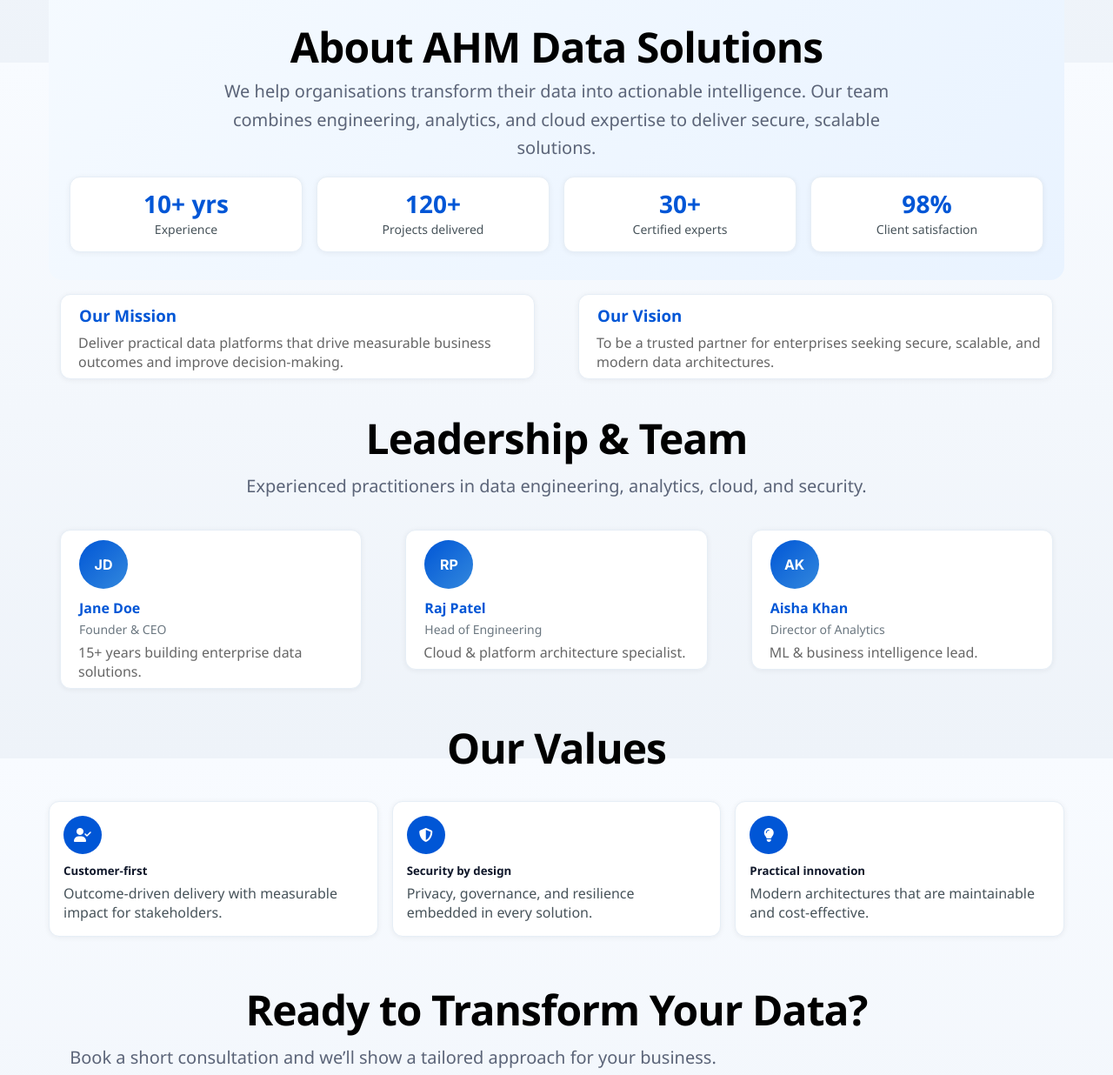
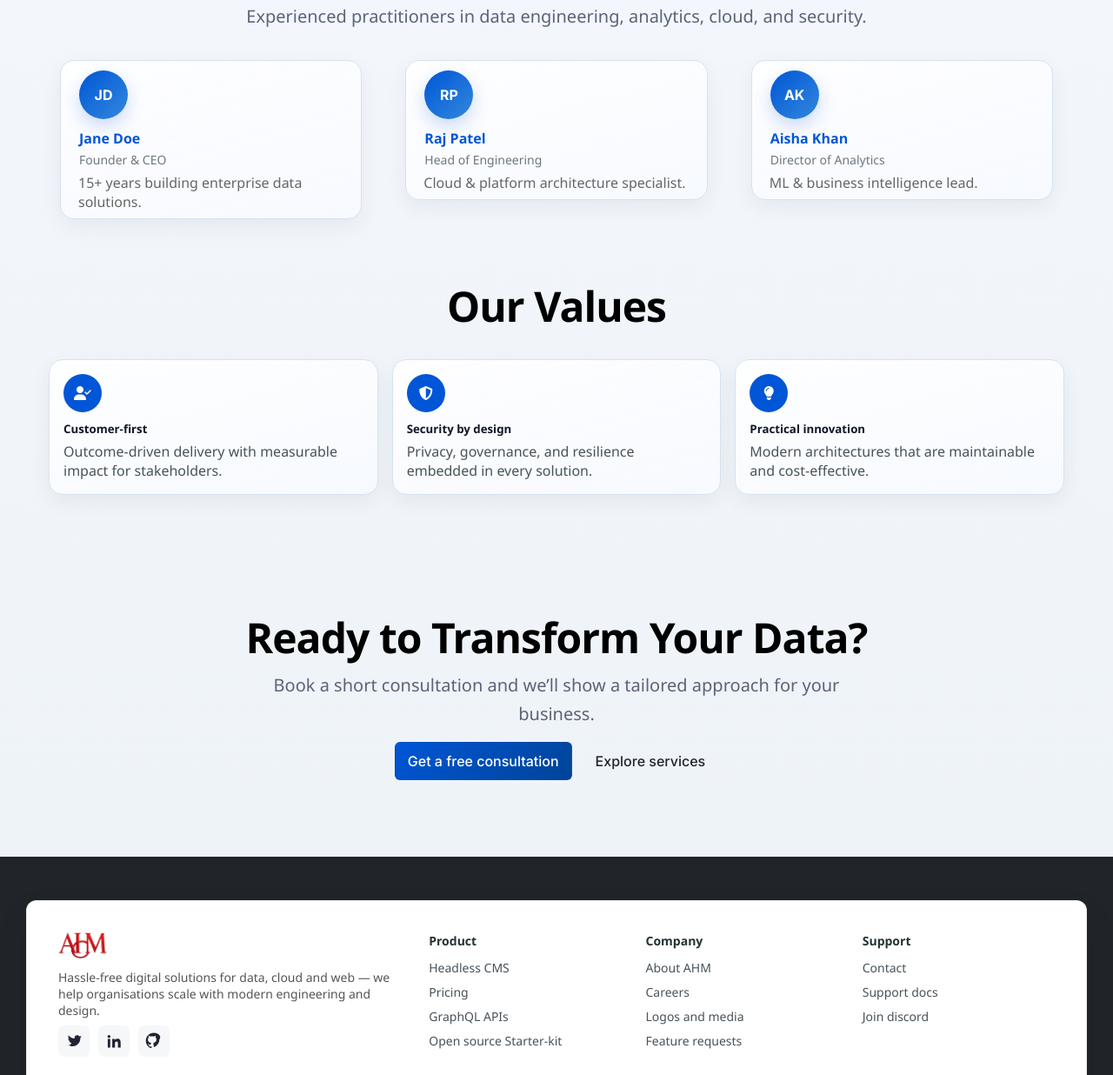
Before and after one commit to tellmesameer/AHM_WEB, a plain HTML site: page AHM_Website/pages/about/index.html in a window 1280 px wide. Shown: the part 728-1964 px from the top of the page at 87% size. Drawn offline with Linux system fonts and the light colour scheme.

Commit message:
Reimagine About page and normalize CTA alignment

```diff
--- a/AHM_Website/pages/about/index.html
+++ b/AHM_Website/pages/about/index.html
@@ -11,10 +11,9 @@
 <body>
   <div data-include="/AHM_WEB/AHM_Website/components/organisms/header.html"></div>
 
-  <div data-include="/AHM_WEB/AHM_Website/components/organisms/hero.html"></div>
-
-  <main class="container" role="main">
-    <section class="py-5" aria-labelledby="about-intro">
+  <main class="about-page" id="main" role="main">
+    <section class="py-5 about-intro-shell" aria-labelledby="about-intro">
+      <div class="container">
         <div class="section-header text-center mb-4 about-hero">
           <h1 id="about-intro" class="section-title">About AHM Data Solutions</h1>
           <p class="section-subtitle">We help organisations transform their data into actionable intelligence. Our team combines engineering, analytics, and cloud expertise to deliver secure, scalable solutions.</p>
@@ -44,9 +43,11 @@
             </div>
           </div>
         </div>
+      </div>
     </section>
 
-    <section class="py-5" aria-labelledby="team">
+    <section class="py-5 about-team-shell" aria-labelledby="team">
+      <div class="container">
         <div class="section-header text-center mb-3">
           <h2 id="team" class="section-title">Leadership & Team</h2>
           <p class="section-subtitle">Experienced practitioners in data engineering, analytics, cloud, and security.</p>
@@ -84,9 +85,11 @@
             </div>
           </div>
         </div>
+      </div>
     </section>
 
-    <section class="py-5" aria-labelledby="values">
+    <section class="py-5 about-values-shell" aria-labelledby="values">
+      <div class="container">
         <div class="section-header text-center mb-3">
           <h2 id="values" class="section-title">Our Values</h2>
         </div>
@@ -107,18 +110,21 @@
             <p class="value-desc">Modern architectures that are maintainable and cost-effective.</p>
           </div>
         </div>
+      </div>
     </section>
 
-    <section class="py-5 bg-light text-center" aria-labelledby="cta">
+    <section class="py-5 text-center about-cta-shell" aria-labelledby="cta">
       <div class="container">
         <h2 id="cta" class="section-title">Ready to Transform Your Data?</h2>
         <p class="section-subtitle mb-4">Book a short consultation and we’ll show a tailored approach for your business.</p>
-  <a class="btn btn-primary me-2" href="pages/consultation/index.html">Get a free consultation</a>
-  <a class="btn btn-outline-secondary" href="pages/services/index.html">Explore services</a>
+        <div class="cta-actions">
+          <a class="btn btn-primary" href="/AHM_WEB/AHM_Website/pages/consultation/index.html">Get a free consultation</a>
+          <a class="btn btn-outline-secondary" href="/AHM_WEB/AHM_Website/pages/services/index.html">Explore services</a>
+        </div>
       </div>
     </section>
+  </main>
 
-  </main>
   <div data-include="/AHM_WEB/AHM_Website/components/organisms/footer.html"></div>
   <script src="../../../js/partials.js" defer></script>
   <script src="../../../js/phase3.js" defer></script>
--- a/AHM_Website/pages/solutions/index.html
+++ b/AHM_Website/pages/solutions/index.html
@@ -109,8 +109,10 @@
       <div class="container">
         <h2 id="solutions-cta" class="section-title">Start with a quick discovery</h2>
         <p class="section-subtitle mb-4">We’ll map your current state, identify quick wins, and propose a roadmap.</p>
-        <a class="btn btn-primary me-2" href="/AHM_WEB/AHM_Website/pages/consultation/index.html">Book a free consultation</a>
-        <a class="btn btn-outline-secondary" href="/AHM_WEB/AHM_Website/pages/services/index.html">Explore our services</a>
+        <div class="cta-actions">
+          <a class="btn btn-primary" href="/AHM_WEB/AHM_Website/pages/consultation/index.html">Book a free consultation</a>
+          <a class="btn btn-outline-secondary" href="/AHM_WEB/AHM_Website/pages/services/index.html">Explore our services</a>
+        </div>
       </div>
     </section>
   </main>
--- a/css/components.css
+++ b/css/components.css
@@ -836,3 +836,63 @@ body {
   .partners-page .partners-hero { padding-top: 3rem; padding-bottom: 3.5rem; }
   .partner-grid--premium { grid-template-columns: 1fr; gap: 12px; }
 }
+
+/* ===== Shared CTA alignment across pages ===== */
+.cta-actions {
+  display: flex;
+  flex-wrap: wrap;
+  justify-content: center;
+  align-items: center;
+  gap: 12px;
+}
+
+/* ===== About page redesign ===== */
+.about-page {
+  background: radial-gradient(1000px 360px at 50% -120px, rgba(83, 122, 216, .16), transparent 60%),
+              linear-gradient(180deg, #f6f9ff 0%, #eef3f8 100%);
+}
+
+.about-page .about-intro-shell,
+.about-page .about-team-shell,
+.about-page .about-values-shell,
+.about-page .about-cta-shell {
+  position: relative;
+}
+
+.about-page .about-hero .section-title {
+  letter-spacing: -0.02em;
+}
+
+.about-page .about-hero .section-subtitle {
+  max-width: 780px;
+  margin-inline: auto;
+  color: #55637b;
+}
+
+.about-page .card,
+.about-page .value-card {
+  border: 1px solid #d7e2ef;
+  border-radius: 16px;
+  box-shadow: 0 8px 24px rgba(15, 23, 42, 0.06);
+  background: linear-gradient(165deg, rgba(255,255,255,.95), rgba(247,250,255,.9));
+}
+
+.about-page .team-card .avatar {
+  box-shadow: 0 8px 20px rgba(27, 90, 215, 0.22);
+}
+
+.about-page .about-cta-shell {
+  padding-top: 4rem;
+  padding-bottom: 4.5rem;
+  background: transparent;
+}
+
+.about-page .about-cta-shell .section-subtitle {
+  max-width: 720px;
+  margin-inline: auto;
+}
+
+@media (max-width: 640px) {
+  .cta-actions { flex-direction: column; }
+  .cta-actions .btn { width: min(100%, 320px); justify-content: center; }
+}
```
Also changed, not shown: CODEBASE_REFERENCE.md (+2 -0 lines). Lines whose indentation alone changed are shown as unchanged.
